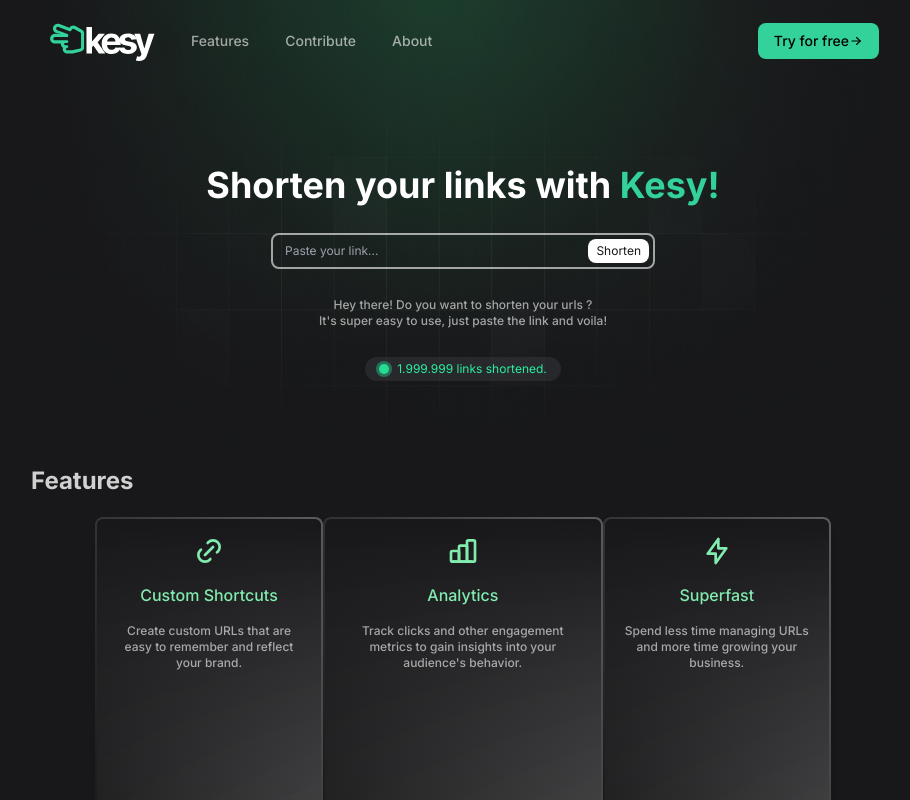
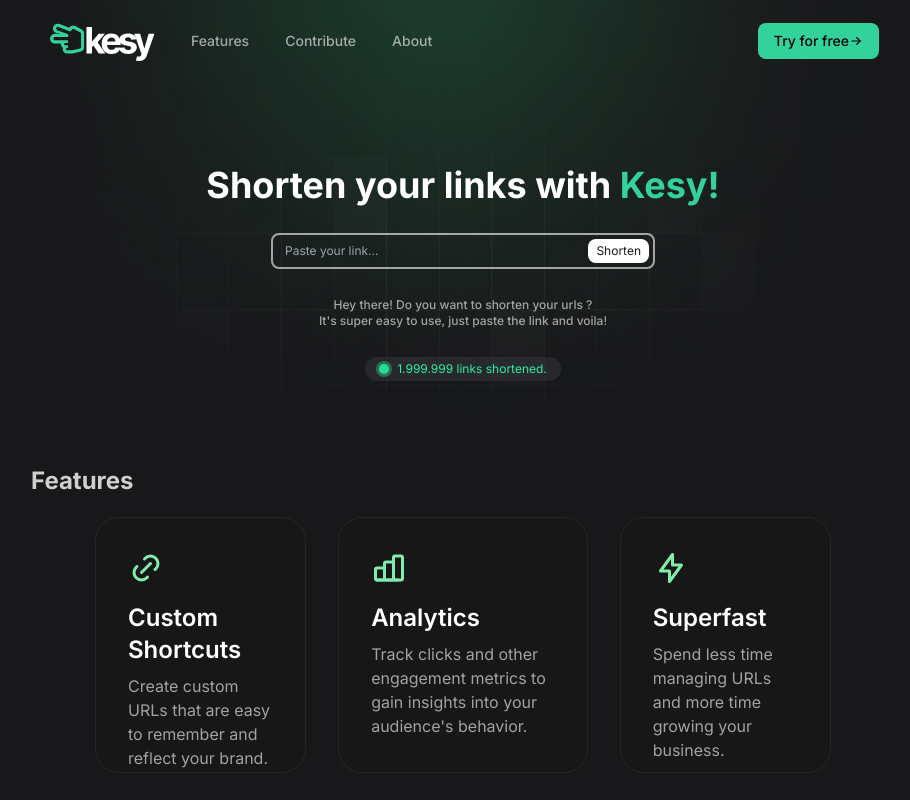
Before and after one commit to altaysimsek/kesy-re, a Next.js app: page / in a window 1280 px wide. Shown: the top 800 px of the page, without its empty margins (177-1087 px from the left). Built offline with nearby package versions, Linux system fonts and the light colour scheme.

Commit message:
feat: update on fatures cards

```diff
--- a/src/components/pages/landing/FeatureSection.js
+++ b/src/components/pages/landing/FeatureSection.js
@@ -1,4 +1,6 @@
 import { IconBolt, IconChartBar, IconLink } from '@tabler/icons-react';
+
+import SpotlightCard from './SpotlightCards';
 
 const features = [
 	{
@@ -27,21 +29,13 @@
 			<h3 className='transition hover:opacity-100 font-bold text-2xl text-white opacity-80'>
 				Features
 			</h3>
-			<div className='flex justify-between px-16 mt-5'>
+			<div className='flex justify-between px-16 mt-5 gap-x-8'>
 				{features.map(({ icon: Icon, title, description }) => (
-					<div
-						key={title}
-						className='group relative flex flex-col items-center p-4 gap-4 h-80 rgBorder rounded-lg drop-shadow-md transition-transform duration-300 hover:-translate-y-2 hover:scale-105'
-					>
-						<Icon
-							size={32}
-							className='text-[#81ECAE] group-hover:rotate-6 transition-transform duration-300'
-						/>
-						<p className='text-[#81ECAE] font-medium'>{title}</p>
-						<p className='text-xs font-medium text-white/[.6] text-center'>
-							{description}
-						</p>
-					</div>
+					<SpotlightCard key={title} className='h-64'>
+						<Icon size={36} className='text-[#81ECAE] mb-4' />
+						<p className='text-2xl font-semibold text-white mb-2'>{title}</p>
+						<p className='text-base text-white/60'>{description}</p>
+					</SpotlightCard>
 				))}
 			</div>
 		</section>
--- /dev/null
+++ b/src/components/pages/landing/SpotlightCards.js
@@ -0,0 +1,60 @@
+import { useRef, useState } from 'react';
+
+const SpotlightCard = ({
+	children,
+	className = '',
+	spotlightColor = 'rgba(255, 255, 255, 0.25)',
+}) => {
+	const divRef = useRef(null);
+	const [isFocused, setIsFocused] = useState(false);
+	const [position, setPosition] = useState({ x: 0, y: 0 });
+	const [opacity, setOpacity] = useState(0);
+
+	const handleMouseMove = (e) => {
+		if (!divRef.current || isFocused) return;
+
+		const rect = divRef.current.getBoundingClientRect();
+		setPosition({ x: e.clientX - rect.left, y: e.clientY - rect.top });
+	};
+
+	const handleFocus = () => {
+		setIsFocused(true);
+		setOpacity(0.6);
+	};
+
+	const handleBlur = () => {
+		setIsFocused(false);
+		setOpacity(0);
+	};
+
+	const handleMouseEnter = () => {
+		setOpacity(0.6);
+	};
+
+	const handleMouseLeave = () => {
+		setOpacity(0);
+	};
+
+	return (
+		<div
+			ref={divRef}
+			onMouseMove={handleMouseMove}
+			onFocus={handleFocus}
+			onBlur={handleBlur}
+			onMouseEnter={handleMouseEnter}
+			onMouseLeave={handleMouseLeave}
+			className={`relative rounded-3xl border border-neutral-800 bg-neutral-900 overflow-hidden p-8 ${className}`}
+		>
+			<div
+				className='pointer-events-none absolute inset-0 opacity-0 transition-opacity duration-500 ease-in-out'
+				style={{
+					opacity,
+					background: `radial-gradient(circle at ${position.x}px ${position.y}px, ${spotlightColor}, transparent 80%)`,
+				}}
+			/>
+			{children}
+		</div>
+	);
+};
+
+export default SpotlightCard;
```
Also changed, not shown: 2 other files (tests, documents, lock files or other folders).
